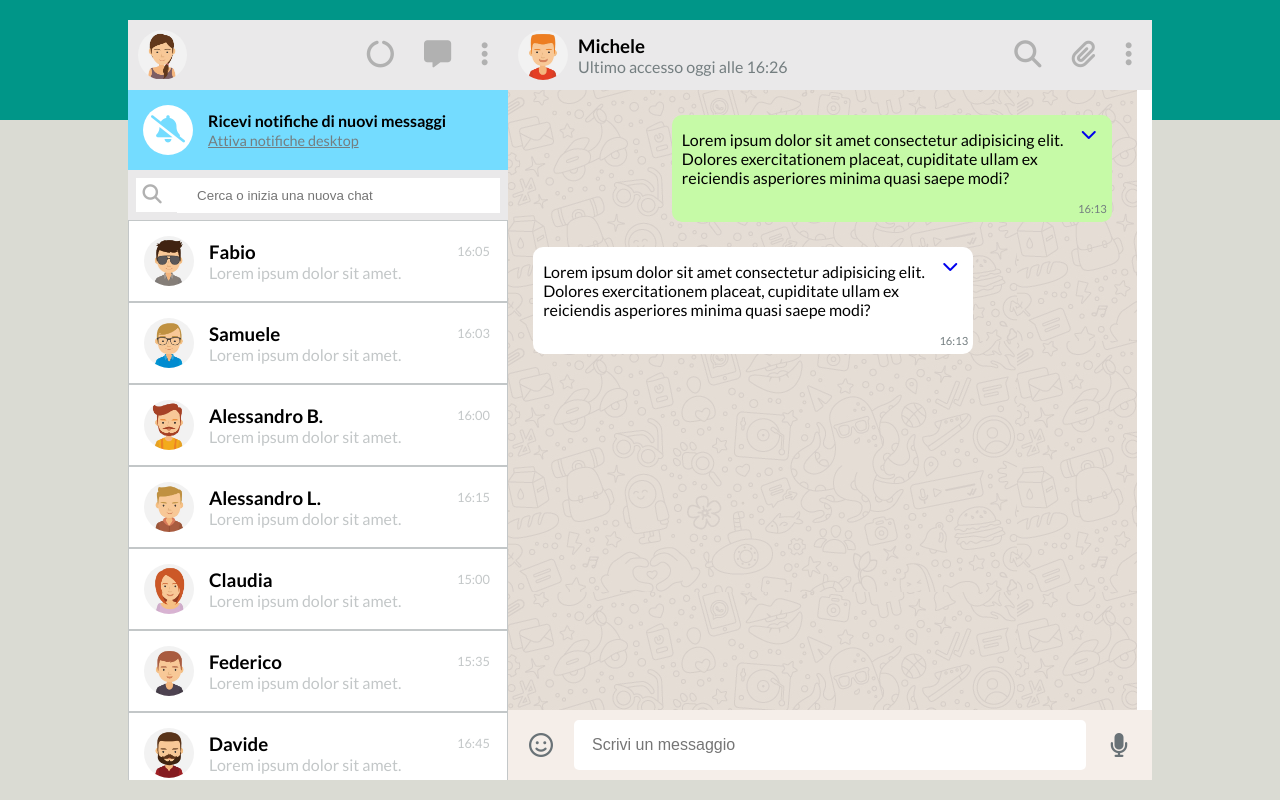
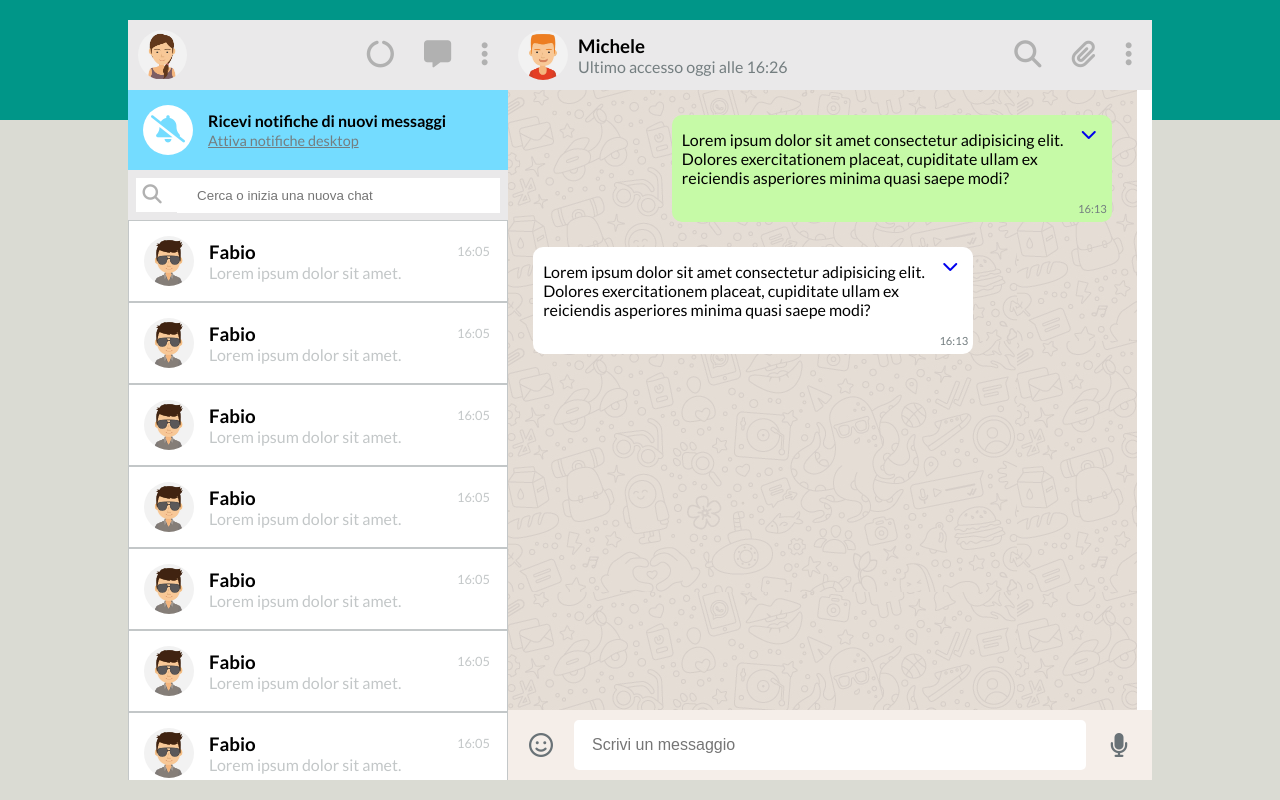
Before and after one commit to marroccuandrea/vue-boolzapp, a plain HTML site: page index.html in a window 1280 px wide. Drawn offline with nearby package versions, Linux system fonts and the light colour scheme.

Commit message:
[add] img

```diff
--- a/assets/style.css
+++ b/assets/style.css
@@ -251,6 +251,7 @@ body{
 
 .users .text{
     width: calc(100% - 50px - 30px - 15px - 35px);
+    max-height: 80px;
 }
 
 .col-large{
--- a/index.html
+++ b/index.html
@@ -6,6 +6,8 @@
     <link rel="stylesheet" href="assets/style.css">
     <!-- FONT AWESOME  -->
     <link rel="stylesheet" href="https://cdnjs.cloudflare.com/ajax/libs/font-awesome/6.5.1/css/all.min.css" integrity="sha512-DTOQO9RWCH3ppGqcWaEA1BIZOC6xxalwEsw9c2QQeAIftl+Vegovlnee1c9QX4TctnWMn13TZye+giMm8e2LwA==" crossorigin="anonymous" referrerpolicy="no-referrer"/>
+    <!-- VUE JS  -->
+    <script src="https://unpkg.com/vue@3/dist/vue.global.js"></script>
     <!-- FONT GOOGLE  -->
     <link rel="preconnect" href="https://fonts.googleapis.com">
     <link rel="preconnect" href="https://fonts.gstatic.com" crossorigin>
@@ -40,8 +42,9 @@
                         <a href="#"><i class="fa-solid fa-magnifying-glass"></i></a>
                         <input type="text" placeholder="     Cerca o inizia una nuova chat" id="cerca">
                     </div>
+
                     <div class="users  flex column">
-                        <div class="user flex ">
+                        <div v-for="(contact, indice) in contacts" class="user flex ">
                             <div class="image ">
                                 <img src="img/avatar_2.jpg" alt="">
                             </div>
@@ -53,92 +56,9 @@
                                 <p>16:05</p>
                             </div>
                         </div>
-                        <div class="user flex ">
-                            <div class="image ">
-                                <img src="img/avatar_3.jpg" alt="">
-                            </div>
-                            <div class="text flex column justify-center ">
-                                <h3>Samuele</h3>
-                                <p>Lorem ipsum dolor sit amet.</p>
-                            </div>
-                            <div class="time ">
-                                <p>16:03</p>
-                            </div>
-                        </div>
-                        <div class="user flex ">
-                            <div class="image ">
-                                <img src="img/avatar_4.jpg" alt="">
-                            </div>
-                            <div class="text flex column justify-center ">
-                                <h3>Alessandro B.</h3>
-                                <p>Lorem ipsum dolor sit amet.</p>
-                            </div>
-                            <div class="time ">
-                                <p>16:00</p>
-                            </div>
-                        </div>
-                        <div class="user flex ">
-                            <div class="image ">
-                                <img src="img/avatar_5.jpg" alt="">
-                            </div>
-                            <div class="text flex column justify-center ">
-                                <h3>Alessandro L.</h3>
-                                <p>Lorem ipsum dolor sit amet.</p>
-                            </div>
-                            <div class="time ">
-                                <p>16:15</p>
-                            </div>
-                        </div>
-                        <div class="user flex ">
-                            <div class="image ">
-                                <img src="img/avatar_6.jpg" alt="">
-                            </div>
-                            <div class="text flex column justify-center ">
-                                <h3>Claudia</h3>
-                                <p>Lorem ipsum dolor sit amet.</p>
-                            </div>
-                            <div class="time ">
-                                <p>15:00</p>
-                            </div>
-                        </div>
-                        <div class="user flex ">
-                            <div class="image ">
-                                <img src="img/avatar_7.jpg" alt="">
-                            </div>
-                            <div class="text flex column justify-center ">
-                                <h3>Federico</h3>
-                                <p>Lorem ipsum dolor sit amet.</p>
-                            </div>
-                            <div class="time ">
-                                <p>15:35</p>
-                            </div>
-                        </div>
-                        <div class="user flex ">
-                            <div class="image ">
-                                <img src="img/avatar_8.jpg" alt="">
-                            </div>
-                            <div class="text flex column justify-center ">
-                                <h3>Davide</h3>
-                                <p>Lorem ipsum dolor sit amet.</p>
-                            </div>
-                            <div class="time ">
-                                <p>16:45</p>
-                            </div>
-                        </div>
-                        <div class="user flex ">
-                            <div class="image ">
-                                <img src="img/avatar_2.jpg" alt="">
-                            </div>
-                            <div class="text flex column justify-center ">
-                                <h3>Peter</h3>
-                                <p>Lorem ipsum dolor sit amet.</p>
-                            </div>
-                            <div class="time ">
-                                <p>16:01</p>
-                            </div>
-                        </div>
+                    </div>
 
-                    </div>
+
                 </div>
                 <div class="col-large flex column ">
                     <div class="nav  flex justify-between ">
--- a/script.js
+++ b/script.js
@@ -6,7 +6,7 @@ createApp({
             contacts: [
                 {
                     name: 'Michele',
-                    avatar: './img/avatar_1.png',
+                    avatar: 'img/avatar_1.jpg',
                     visible: true,
                     messages: [
                         {
@@ -28,7 +28,7 @@ createApp({
                 },
                 {
                     name: 'Fabio',
-                    avatar: './img/avatar_2.png',
+                    avatar: 'img/avatar_2.jpg',
                     visible: true,
                     messages: [
                         {
@@ -50,7 +50,7 @@ createApp({
                 },
                 {
                     name: 'Samuele',
-                    avatar: './img/avatar_3.png',
+                    avatar: 'img/avatar_3.jpg',
                     visible: true,
                     messages: [
                         {
@@ -72,7 +72,7 @@ createApp({
                 },
                 {
                     name: 'Alessandro B.',
-                    avatar: './img/avatar_4.png',
+                    avatar: 'img/avatar_4.jpg',
                     visible: true,
                     messages: [
                         {
@@ -89,7 +89,7 @@ createApp({
                 },
                 {
                     name: 'Alessandro L.',
-                    avatar: './img/avatar_5.png',
+                    avatar: 'img/avatar_5.jpg',
                     visible: true,
                     messages: [
                         {
@@ -106,7 +106,7 @@ createApp({
                 },
                 {
                     name: 'Claudia',
-                    avatar: './img/avatar_6.png',
+                    avatar: 'img/avatar_6.jpg',
                     visible: true,
                     messages: [
                         {
@@ -128,7 +128,7 @@ createApp({
                 },
                 {
                     name: 'Federico',
-                    avatar: './img/avatar_7.png',
+                    avatar: 'img/avatar_7.jpg',
                     visible: true,
                     messages: [
                         {
@@ -145,7 +145,7 @@ createApp({
                 },
                 {
                     name: 'Davide',
-                    avatar: './img/avatar_8.png',
+                    avatar: 'img/avatar_8.jpg',
                     visible: true,
                     messages: [
                         {
```
